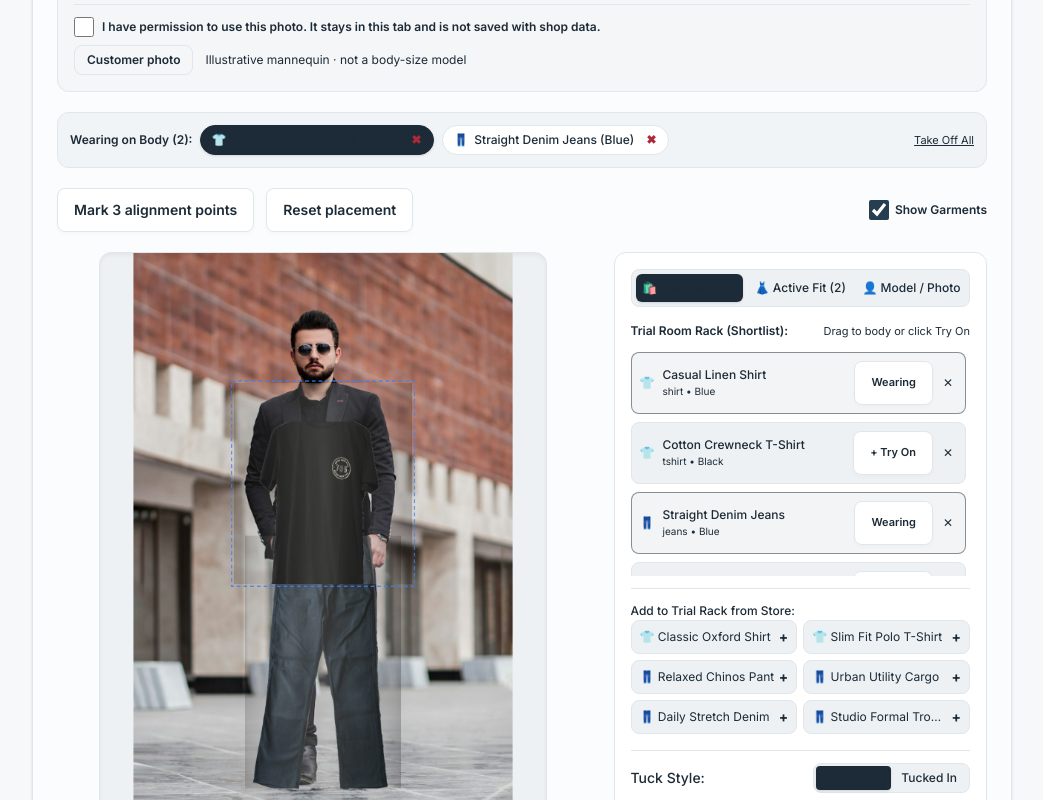
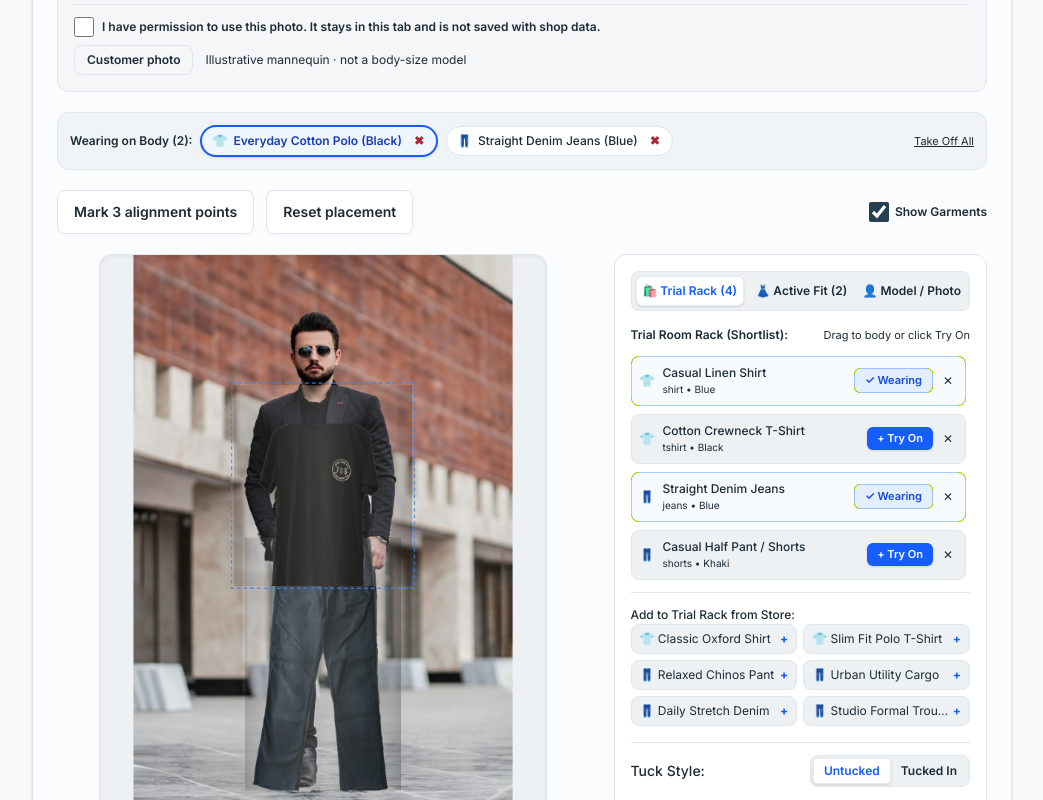
Before and after one commit to apanaTimeWeb/clothes_shop_erp, a Next.js app: page /frontend_admin/admin_showroom/showroom_studio in a window 1280 px wide. Shown: the part 1320-2120 px from the top of the page, without its empty margins (236-1279 px from the left). Built offline with nearby package versions, Linux system fonts and the light colour scheme.

Commit message:
fix(showroom_studio): replace harsh dark button styles with clean blue and card accents

```diff
--- a/src/app/frontend_admin/admin_showroom/showroom_studio/components/AdminShowroomStudioPreview.tsx
+++ b/src/app/frontend_admin/admin_showroom/showroom_studio/components/AdminShowroomStudioPreview.tsx
@@ -41,14 +41,11 @@ export function AdminShowroomStudioPreview({
 
   const [selectedModel, setSelectedModel] = useState<string>(() => cachedModel);
   const [photo, setPhoto] = useState<string>(() => cachedPhoto);
-  const [busy, setBusy] = useState(false);
-  const [error, setError] = useState("");
+  const [busy, setBusy] = useState(false), [error, setError] = useState("");
   const [modelTransform, setModelTransform] = useState<ModelTransform>(() => cachedModelTransform);
   const [activeTab, setActiveTab] = useState<"rack" | "garment" | "model">("rack");
-  const [splitRatio, setSplitRatio] = useState(1.0);
-  const [blendLighting, setBlendLighting] = useState(true);
-  const [tuckedIn, setTuckedIn] = useState(false);
-  const [show, setShow] = useState(true);
+  const [splitRatio, setSplitRatio] = useState(1.0), [blendLighting, setBlendLighting] = useState(true);
+  const [tuckedIn, setTuckedIn] = useState(false), [show, setShow] = useState(true);
 
   const [trialRack, setTrialRack] = useState<StoreGarmentItem[]>(() => [
     STORE_CATALOG_ITEMS[0], STORE_CATALOG_ITEMS[1], STORE_CATALOG_ITEMS[4], STORE_CATALOG_ITEMS[9],
@@ -72,8 +69,7 @@ export function AdminShowroomStudioPreview({
   ]);
 
   const [activeInstanceId, setActiveInstanceId] = useState<string>("worn-init-top");
-  const [anchors, setAnchors] = useState<Point[]>([]);
-  const [marking, setMarking] = useState(false);
+  const [anchors, setAnchors] = useState<Point[]>([]), [marking, setMarking] = useState(false);
 
   const currentBg = photo || STUDIO_MODELS.find((m) => m.id === selectedModel)?.path || "/images/style-mannequin.svg";
   const { background, renderError } = useAdminShowroomStudioCanvas(
@@ -158,7 +154,7 @@ export function AdminShowroomStudioPreview({
         busy={busy} setBusy={setBusy} onError={setError}
       />
 
-      {/* Currently Wearing on Body with Cut Icon ✖ */}
+      {/* Currently Wearing on Body with Clean Highlight (No black background) */}
       <div className="rounded-xl border border-border bg-subtle/70 p-3 flex flex-wrap items-center justify-between gap-2">
         <div className="flex flex-wrap items-center gap-2">
           <span className="text-xs font-semibold text-foreground">Wearing on Body ({wornGarments.length}):</span>
@@ -169,7 +165,9 @@ export function AdminShowroomStudioPreview({
               <div
                 key={w.instanceId} onClick={() => { setActiveInstanceId(w.instanceId); setActiveTab("garment"); }}
                 className={`inline-flex items-center gap-1.5 rounded-full px-2.5 py-1 text-xs font-medium cursor-pointer transition-all ${
-                  activeInstanceId === w.instanceId ? "border border-primary bg-primary text-primary-foreground shadow-sm" : "border border-border bg-card text-foreground hover:bg-muted"
+                  activeInstanceId === w.instanceId
+                    ? "border-2 border-blue-600 bg-blue-50 text-blue-800 dark:bg-blue-950/40 dark:text-blue-200 font-semibold shadow-sm"
+                    : "border border-border bg-card text-foreground hover:bg-muted"
                 }`}
               >
                 <span>{w.category === "top" ? "👕" : "👖"}</span>
@@ -198,7 +196,7 @@ export function AdminShowroomStudioPreview({
         </Button>
         <Button onClick={() => { if (activeGarment) updateActivePose(getStudioPreset(activeGarment.category, selectedModel)); }}>{t("message077")}</Button>
         <label className="ml-auto flex items-center gap-1.5 text-xs text-foreground">
-          <input type="checkbox" checked={show} onChange={(e) => setShow(e.target.checked)} className="rounded border-border accent-primary" />
+          <input type="checkbox" checked={show} onChange={(e) => setShow(e.target.checked)} className="rounded border-border accent-blue-600" />
           <span>Show Garments</span>
         </label>
       </div>
--- a/src/app/frontend_admin/admin_showroom/showroom_studio/components/AdminShowroomStudioTryOnControls.tsx
+++ b/src/app/frontend_admin/admin_showroom/showroom_studio/components/AdminShowroomStudioTryOnControls.tsx
@@ -32,12 +32,9 @@ const SIZES = [
   { label: "XXL", scale: 1.18, desc: "Oversized" },
 ];
 const MODEL_FIELDS = [
-  { field: "zoom", label: "Zoom", min: 40, max: 250, unit: "%" },
-  { field: "rotation", label: "Straighten", min: -90, max: 90, unit: "°" },
-  { field: "width", label: "Width Scale", min: 50, max: 180, unit: "%" },
-  { field: "height", label: "Height Scale", min: 50, max: 180, unit: "%" },
-  { field: "x", label: "Pan X", min: -300, max: 300, unit: "px" },
-  { field: "y", label: "Pan Y", min: -400, max: 400, unit: "px" },
+  { field: "zoom", label: "Zoom", min: 40, max: 250, unit: "%" }, { field: "rotation", label: "Straighten", min: -90, max: 90, unit: "°" },
+  { field: "width", label: "Width", min: 50, max: 180, unit: "%" }, { field: "height", label: "Height", min: 50, max: 180, unit: "%" },
+  { field: "x", label: "Pan X", min: -300, max: 300, unit: "px" }, { field: "y", label: "Pan Y", min: -400, max: 400, unit: "px" },
 ] as const;
 
 export function AdminShowroomStudioTryOnControls({
@@ -55,8 +52,8 @@ export function AdminShowroomStudioTryOnControls({
         {(["rack", "garment", "model"] as const).map((tab) => (
           <button
             key={tab} type="button" onClick={() => setActiveTab(tab)}
-            className={`flex-1 rounded-md py-1.5 text-xs font-medium transition-all ${
-              activeTab === tab ? "bg-primary text-primary-foreground shadow-sm" : "text-muted-foreground hover:text-foreground"
+            className={`flex-1 rounded-md py-1.5 text-xs font-semibold transition-all ${
+              activeTab === tab ? "bg-card text-blue-600 shadow-sm border border-border/80" : "text-muted-foreground hover:text-foreground"
             }`}
           >
             {tab === "rack" ? `🛍️ Trial Rack (${trialRack.length})` : tab === "garment" ? `👗 Active Fit (${wornGarments.length})` : "👤 Model / Photo"}
@@ -72,9 +69,7 @@ export function AdminShowroomStudioTryOnControls({
           </div>
           <div className="space-y-2 max-h-56 overflow-y-auto pr-1">
             {trialRack.length === 0 ? (
-              <p className="rounded-lg border border-dashed border-border p-3 text-center text-xs text-muted-foreground">
-                Your Trial Rack is empty. Add items from the Store Catalogue below!
-              </p>
+              <p className="rounded-lg border border-dashed border-border p-3 text-center text-xs text-muted-foreground">Your Trial Rack is empty.</p>
             ) : (
               trialRack.map((item) => {
                 const isWorn = wornGarments.some((w) => w.catalogId === item.id);
@@ -87,24 +82,19 @@ export function AdminShowroomStudioTryOnControls({
                       e.dataTransfer.effectAllowed = "copy";
                     }}
                     className={`flex items-center justify-between rounded-lg border p-2 text-xs transition-all ${
-                      isWorn ? "border-primary/50 bg-primary/5" : "border-border bg-subtle hover:bg-muted"
+                      isWorn ? "border-blue-400/50 bg-blue-50/50 dark:bg-blue-950/20" : "border-border bg-subtle hover:bg-muted"
                     }`}
                   >
                     <div className="flex items-center gap-2 truncate cursor-grab active:cursor-grabbing">
                       <span>{item.category === "top" ? "👕" : "👖"}</span>
-                      <div className="truncate">
-                        <span className="font-medium text-foreground block truncate">{item.name}</span>
-                        <span className="text-[10px] text-muted-foreground">{item.style} • {item.defaultColour}</span>
-                      </div>
+                      <div className="truncate"><span className="font-medium text-foreground block truncate">{item.name}</span><span className="text-[10px] text-muted-foreground">{item.style} • {item.defaultColour}</span></div>
                     </div>
                     <div className="flex items-center gap-1.5 shrink-0">
-                      <Button className="min-h-7 px-2 py-0.5 text-[11px]" onClick={() => onEquipItem(item)}>
-                        {isWorn ? "Wearing" : "+ Try On"}
-                      </Button>
                       <button
-                        type="button" title="Remove from Trial Rack" onClick={() => onRemoveFromTrial(item.id)}
-                        className="rounded p-1 text-muted-foreground hover:bg-muted hover:text-danger"
-                      >✕</button>
+                        type="button" onClick={() => onEquipItem(item)}
+                        className={`rounded-md px-2.5 py-1 text-[11px] font-semibold transition-all ${isWorn ? "border border-blue-500/40 bg-blue-100/70 text-blue-700" : "bg-blue-600 text-white shadow-sm hover:bg-blue-700 active:scale-95"}`}
+                      >{isWorn ? "✓ Wearing" : "+ Try On"}</button>
+                      <button type="button" title="Remove" onClick={() => onRemoveFromTrial(item.id)} className="rounded p-1 text-muted-foreground hover:text-danger">✕</button>
                     </div>
                   </div>
                 );
@@ -118,10 +108,9 @@ export function AdminShowroomStudioTryOnControls({
                 {storeNotTrial.map((s) => (
                   <button
                     key={s.id} type="button" onClick={() => onAddToTrial(s)}
-                    className="flex items-center justify-between rounded-lg border border-border bg-subtle px-2 py-1.5 text-left text-xs hover:border-primary hover:bg-primary/5"
+                    className="flex items-center justify-between rounded-lg border border-border bg-subtle px-2 py-1.5 text-left text-xs hover:border-blue-500 hover:bg-blue-50/40"
                   >
-                    <span className="truncate">{s.category === "top" ? "👕" : "👖"} {s.name}</span>
-                    <span className="text-primary font-bold text-sm shrink-0 ml-1">+</span>
+                    <span className="truncate">{s.category === "top" ? "👕" : "👖"} {s.name}</span><span className="text-blue-600 font-bold ml-1">+</span>
                   </button>
                 ))}
               </div>
@@ -135,7 +124,7 @@ export function AdminShowroomStudioTryOnControls({
           {wornGarments.length === 0 ? (
             <div className="rounded-lg border border-dashed border-border p-5 text-center space-y-2">
               <p className="text-xs text-muted-foreground">No garments are currently worn on the model body.</p>
-              <Button onClick={() => setActiveTab("rack")}>Go to Trial Rack</Button>
+              <button type="button" onClick={() => setActiveTab("rack")} className="rounded-lg bg-blue-600 px-3 py-1.5 text-xs font-semibold text-white hover:bg-blue-700">Go to Trial Rack</button>
             </div>
           ) : (
             <>
@@ -146,11 +135,9 @@ export function AdminShowroomStudioTryOnControls({
                     <button
                       key={w.instanceId} type="button" onClick={() => setActiveInstanceId(w.instanceId)}
                       className={`inline-flex items-center gap-1.5 rounded-lg px-2.5 py-1 text-xs font-medium transition-all ${
-                        activeInstanceId === w.instanceId ? "bg-primary text-primary-foreground shadow-sm" : "border border-border bg-subtle text-foreground"
+                        activeInstanceId === w.instanceId ? "border-2 border-blue-600 bg-blue-50 text-blue-700 font-semibold shadow-sm" : "border border-border bg-subtle text-foreground hover:bg-muted"
                       }`}
-                    >
-                      <span>{w.category === "top" ? "👕" : "👖"} {w.name}</span>
-                    </button>
+                    ><span>{w.category === "top" ? "👕" : "👖"} {w.name}</span></button>
                   ))}
                 </div>
               </div>
@@ -168,11 +155,10 @@ export function AdminShowroomStudioTryOnControls({
                         return (
                           <button
                             key={c} type="button" onClick={() => onUpdateActiveColour(c)}
-                            className={`inline-flex items-center gap-1 rounded-lg px-2 py-1 text-xs font-medium transition-all ${isSel ? "bg-primary text-primary-foreground shadow-sm" : "border border-border bg-subtle text-foreground hover:bg-muted"}`}
-                          >
-                            <span className="h-2 w-2 rounded-full border border-black/20" style={{ backgroundColor: p.primary }} />
-                            <span>{c}</span>
-                          </button>
+                            className={`inline-flex items-center gap-1 rounded-lg px-2 py-1 text-xs font-medium transition-all ${
+                              isSel ? "border-2 border-blue-600 bg-blue-50 text-blue-800 font-semibold shadow-sm" : "border border-border bg-subtle text-foreground hover:bg-muted"
+                            }`}
+                          ><span className="h-2 w-2 rounded-full border border-black/20" style={{ backgroundColor: p.primary }} /><span>{c}</span></button>
                         );
                       })}
                     </div>
@@ -187,7 +173,7 @@ export function AdminShowroomStudioTryOnControls({
                       {SIZES.map((s) => (
                         <button
                           key={s.label} type="button" onClick={() => onUpdateActiveScale(s.scale)}
-                          className={`rounded-lg px-2.5 py-1 text-xs font-medium transition-all ${activeGarment.scale === s.scale ? "bg-primary text-primary-foreground shadow-sm" : "border border-border bg-subtle text-foreground hover:bg-muted"}`}
+                          className={`rounded-lg px-2.5 py-1 text-xs font-medium transition-all ${activeGarment.scale === s.scale ? "border-2 border-blue-600 bg-blue-50 text-blue-700 font-bold shadow-sm" : "border border-border bg-subtle text-foreground hover:bg-muted"}`}
                         >{s.label}</button>
                       ))}
                     </div>
@@ -210,7 +196,7 @@ export function AdminShowroomStudioTryOnControls({
                             max={f === "rotation" ? 180 : f === "y" || f === "height" ? 800 : 600}
                             value={activeGarment.pose[f]}
                             onChange={(e) => onUpdateActivePose((p) => ({ ...p, [f]: Number(e.target.value) }))}
-                            className="mt-1 w-full cursor-pointer accent-primary"
+                            className="mt-1 w-full cursor-pointer accent-blue-600"
                           />
                         </label>
                       ))}
@@ -220,9 +206,7 @@ export function AdminShowroomStudioTryOnControls({
                   <button
                     type="button" onClick={() => onRemoveWorn(activeGarment.instanceId)}
                     className="mt-2 w-full rounded-lg border border-danger/40 bg-danger/10 py-1.5 text-xs font-medium text-danger hover:bg-danger/20 transition-all"
-                  >
-                    ✖ Take Off {activeGarment.name} from Body
-                  </button>
+                  >✖ Take Off {activeGarment.name} from Body</button>
                 </>
               )}
             </>
@@ -240,13 +224,12 @@ export function AdminShowroomStudioTryOnControls({
             {MODEL_FIELDS.map(({ field, label, min, max, unit }) => (
               <label key={field} className="flex flex-col text-xs text-foreground">
                 <span className="flex justify-between">
-                  <span>{label}</span>
-                  <span className="font-mono text-muted-foreground">{Math.round(modelTransform[field])}{unit}</span>
+                  <span>{label}</span><span className="font-mono text-muted-foreground">{Math.round(modelTransform[field])}{unit}</span>
                 </span>
                 <input
                   type="range" min={min} max={max} value={modelTransform[field]}
                   onChange={(e) => setModelTransform({ ...modelTransform, [field]: Number(e.target.value) })}
-                  className="mt-1 w-full cursor-pointer accent-primary"
+                  className="mt-1 w-full cursor-pointer accent-blue-600"
                 />
               </label>
             ))}
@@ -259,18 +242,18 @@ export function AdminShowroomStudioTryOnControls({
         <div className="flex rounded-lg border border-border bg-subtle p-0.5 text-xs">
           <button
             type="button" onClick={() => setTuckedIn(false)}
-            className={`rounded px-2.5 py-1 font-medium transition-all ${!tuckedIn ? "bg-primary text-primary-foreground shadow-sm" : "text-muted-foreground hover:text-foreground"}`}
+            className={`rounded px-2.5 py-1 font-semibold transition-all ${!tuckedIn ? "bg-card text-blue-600 shadow-sm border border-border/80" : "text-muted-foreground hover:text-foreground"}`}
           >Untucked</button>
           <button
             type="button" onClick={() => setTuckedIn(true)}
-            className={`rounded px-2.5 py-1 font-medium transition-all ${tuckedIn ? "bg-primary text-primary-foreground shadow-sm" : "text-muted-foreground hover:text-foreground"}`}
+            className={`rounded px-2.5 py-1 font-semibold transition-all ${tuckedIn ? "bg-card text-blue-600 shadow-sm border border-border/80" : "text-muted-foreground hover:text-foreground"}`}
           >Tucked In</button>
         </div>
       </div>
 
       <div className="flex items-center justify-between border-t border-border pt-3 text-sm">
         <label className="flex cursor-pointer items-center gap-2 text-foreground">
-          <input type="checkbox" checked={blendLighting} onChange={(e) => setBlendLighting(e.target.checked)} className="rounded border-border accent-primary" />
+          <input type="checkbox" checked={blendLighting} onChange={(e) => setBlendLighting(e.target.checked)} className="rounded border-border accent-blue-600" />
           <span>Realistic 2.5D Lighting & Body Contour</span>
         </label>
       </div>
@@ -279,7 +262,7 @@ export function AdminShowroomStudioTryOnControls({
         <div className="flex items-center justify-between text-sm">
           <label htmlFor="split-slider" className="font-medium text-foreground">Before / After:</label>
           <div className="flex items-center gap-2">
-            <button type="button" onClick={() => setSplitRatio(splitRatio < 0.99 ? 1.0 : 0.5)} className="text-xs text-primary underline hover:opacity-80">
+            <button type="button" onClick={() => setSplitRatio(splitRatio < 0.99 ? 1.0 : 0.5)} className="text-xs text-blue-600 font-semibold hover:underline">
               {splitRatio < 0.99 ? "Full" : "50/50"}
             </button>
             <span className="text-xs text-muted-foreground">{Math.round(splitRatio * 100)}%</span>
@@ -287,7 +270,7 @@ export function AdminShowroomStudioTryOnControls({
         </div>
         <input
           id="split-slider" type="range" min={0} max={100} value={Math.round(splitRatio * 100)}
-          onChange={(e) => setSplitRatio(Number(e.target.value) / 100)} className="w-full cursor-pointer accent-primary"
+          onChange={(e) => setSplitRatio(Number(e.target.value) / 100)} className="w-full cursor-pointer accent-blue-600"
         />
       </div>
     </div>
```
